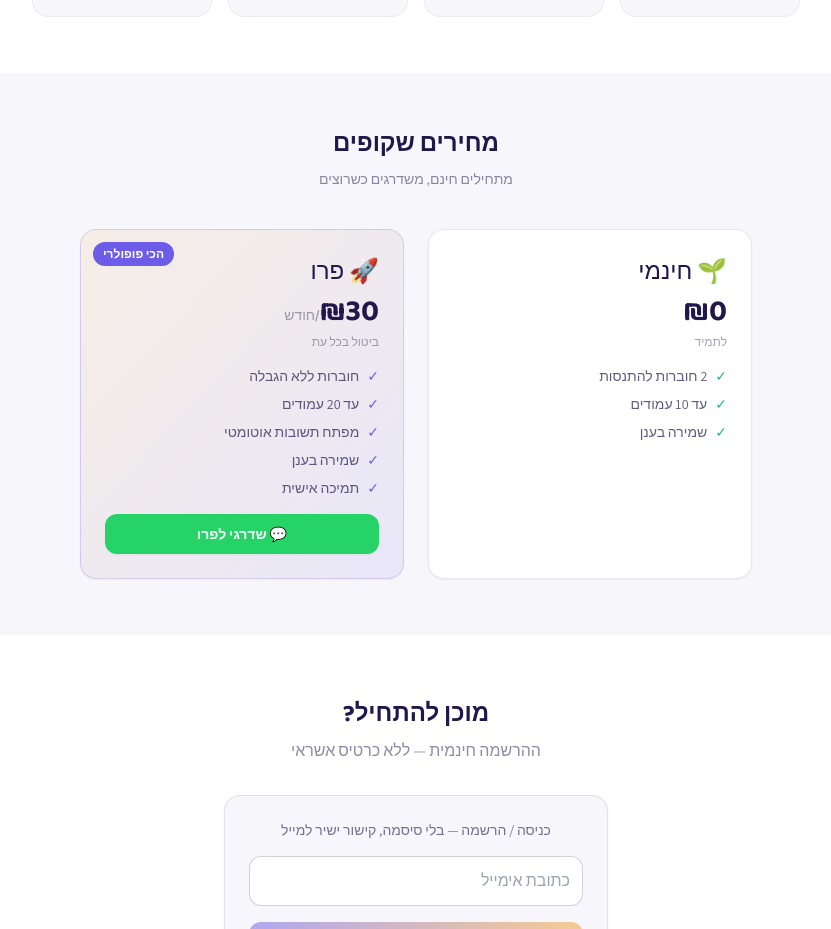
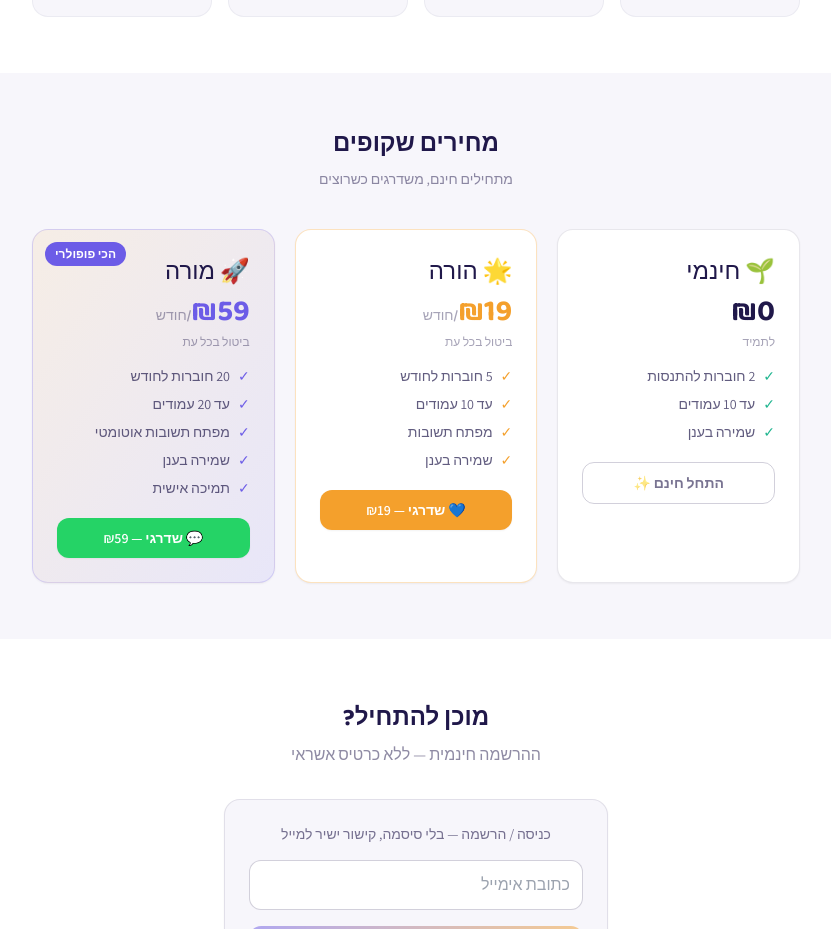
Before and after one commit to naorez92-svg/printa4, a React (Vite) app in the folder beshvili/: page / in a window 1280 px wide. Shown: the part 1666-2595 px from the top of the page, without its empty margins (224-1055 px from the left). Built offline with nearby package versions, Linux system fonts and the light colour scheme; no server answers.

Commit message:
fix: update landing page pricing to three tiers (הורה 19₪ / מורה 59₪)
Co-Authored-By: Claude Sonnet 4.6 <noreply@anthropic.com>
Claude-Session: https://claude.ai/code/session_01Pu8cRHsL7g5EbMA2JkiRsp

```diff
--- a/beshvili/src/pages/Login.jsx
+++ b/beshvili/src/pages/Login.jsx
@@ -140,41 +140,68 @@ export default function Login() {
 
       {/* ── Pricing ── */}
       <section className="py-14 px-5 bg-canvas">
-        <div className="max-w-2xl mx-auto text-center">
+        <div className="max-w-3xl mx-auto text-center">
           <h2 className="text-2xl font-bold text-ink mb-2 font-display">מחירים שקופים</h2>
           <p className="text-ink/50 mb-10 text-sm">מתחילים חינם, משדרגים כשרוצים</p>
-          <div className="grid grid-cols-1 sm:grid-cols-2 gap-6">
+          <div className="grid grid-cols-1 sm:grid-cols-3 gap-5">
+
+            {/* Free */}
             <div className="bg-white rounded-2xl p-6 border border-ink/10 shadow-sm text-right">
               <div className="text-2xl mb-2">🌱 חינמי</div>
               <div className="text-3xl font-bold text-ink mb-1 font-display">₪0</div>
               <div className="text-xs text-ink/40 mb-4">לתמיד</div>
-              <ul className="space-y-2 text-sm text-ink/70">
+              <ul className="space-y-2 text-sm text-ink/70 mb-5">
                 {["2 חוברות להתנסות", "עד 10 עמודים", "שמירה בענן"].map((f) => (
                   <li key={f} className="flex items-center gap-2"><span className="text-grow">✓</span>{f}</li>
                 ))}
               </ul>
+              <button
+                onClick={() => scrollTo("login-form")}
+                className="block w-full border border-ink/20 text-ink/60 rounded-xl px-4 py-2.5 text-sm font-semibold text-center hover:border-magic/40 hover:text-magic transition-colors"
+              >
+                התחל חינם ✨
+              </button>
             </div>
-            <div className="bg-gradient-to-br from-brand/10 to-magic/10 rounded-2xl p-6 border border-magic/20 shadow-sm text-right relative overflow-hidden flex flex-col gap-4">
+
+            {/* Parent */}
+            <div className="bg-white rounded-2xl p-6 border border-brand/30 shadow-sm text-right">
+              <div className="text-2xl mb-2">🌟 הורה</div>
+              <div className="text-3xl font-bold text-brand mb-1 font-display">₪19<span className="text-sm font-normal text-ink/40">/חודש</span></div>
+              <div className="text-xs text-ink/40 mb-4">ביטול בכל עת</div>
+              <ul className="space-y-2 text-sm text-ink/70 mb-5">
+                {["5 חוברות לחודש", "עד 10 עמודים", "מפתח תשובות", "שמירה בענן"].map((f) => (
+                  <li key={f} className="flex items-center gap-2"><span className="text-brand">✓</span>{f}</li>
+                ))}
+              </ul>
+              <a
+                href={"https://wa.me/972509139137?text=" + encodeURIComponent("שלום! אני רוצה לשדרג לתוכנית הורה בבשבילי 🌟")}
+                target="_blank" rel="noopener noreferrer"
+                className="block w-full bg-brand text-white rounded-xl px-4 py-2.5 text-sm font-semibold text-center hover:opacity-90 transition-opacity shadow-sm"
+              >
+                💙 שדרגי — ₪19
+              </a>
+            </div>
+
+            {/* Teacher */}
+            <div className="bg-gradient-to-br from-brand/10 to-magic/10 rounded-2xl p-6 border border-magic/20 shadow-sm text-right relative overflow-hidden flex flex-col">
               <div className="absolute top-3 left-3 bg-magic text-white text-xs rounded-full px-2.5 py-1 font-semibold">הכי פופולרי</div>
-              <div>
-                <div className="text-2xl mb-2">🚀 פרו</div>
-                <div className="text-3xl font-bold text-ink mb-1 font-display">₪30<span className="text-sm font-normal text-ink/40">/חודש</span></div>
-                <div className="text-xs text-ink/40 mb-4">ביטול בכל עת</div>
-                <ul className="space-y-2 text-sm text-ink/70">
-                  {["חוברות ללא הגבלה", "עד 20 עמודים", "מפתח תשובות אוטומטי", "שמירה בענן", "תמיכה אישית"].map((f) => (
-                    <li key={f} className="flex items-center gap-2"><span className="text-magic">✓</span>{f}</li>
-                  ))}
-                </ul>
-              </div>
+              <div className="text-2xl mb-2">🚀 מורה</div>
+              <div className="text-3xl font-bold text-magic mb-1 font-display">₪59<span className="text-sm font-normal text-ink/40">/חודש</span></div>
+              <div className="text-xs text-ink/40 mb-4">ביטול בכל עת</div>
+              <ul className="space-y-2 text-sm text-ink/70 mb-5 flex-1">
+                {["20 חוברות לחודש", "עד 20 עמודים", "מפתח תשובות אוטומטי", "שמירה בענן", "תמיכה אישית"].map((f) => (
+                  <li key={f} className="flex items-center gap-2"><span className="text-magic">✓</span>{f}</li>
+                ))}
+              </ul>
               <a
-                href={"https://wa.me/972509139137?text=" + encodeURIComponent("שלום! אני רוצה לשדרג לבשבילי פרו 🚀")}
-                target="_blank"
-                rel="noopener noreferrer"
+                href={"https://wa.me/972509139137?text=" + encodeURIComponent("שלום! אני רוצה לשדרג לתוכנית מורה בבשבילי 🚀")}
+                target="_blank" rel="noopener noreferrer"
                 className="block w-full bg-[#25D366] text-white rounded-xl px-4 py-2.5 text-sm font-semibold text-center hover:opacity-90 transition-opacity shadow-sm"
               >
-                💬 שדרגי לפרו
+                💬 שדרגי — ₪59
               </a>
             </div>
+
           </div>
         </div>
       </section>
```
